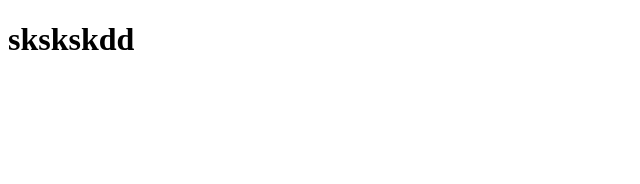
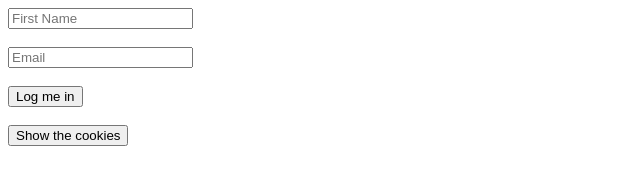
Before and after one commit to NohaHamdy/alx_javascript, a website: page Cookies_local_storage/0-index.html in a window 1280 px wide. Shown: the whole page, without its empty margins (0-640 px from the left). Drawn offline with Linux system fonts and the light colour scheme.

Commit message:
0. Create basic cookie

```diff
--- a/Cookies_local_storage/0-index.html
+++ b/Cookies_local_storage/0-index.html
@@ -1,12 +1,34 @@
 <!DOCTYPE html>
-<html lang="en">
-<head>
-    <meta charset="UTF-8">
-    <meta name="viewport" content="width=device-width, initial-scale=1.0">
-    <title>Document</title>
-</head>
-<body>
-    <h1>skskskdd</h1>
+<html>
+  <head>
+    <title>0-index</title>
+    <script>
+      function setCookies() {
+        let firstname = document.getElementById('firstname').value;
+        let email = document.getElementById('email').value;
+        document.cookie = `firstname=${firstname}`;
+        document.cookie = `email=${email}`;
+      }
 
-</body>
+      function showCookies() {
+        let cookies = document.cookie.split('; ');
+        let p = document.createElement('p');
+        p.innerHTML = 'Cookies: ';
+        for (let i = 0; i < cookies.length; i++) {
+          let cookie = cookies[i];
+          if (cookie.startsWith('firstname=') || cookie.startsWith('email=')) {
+            p.innerHTML += cookie.split('=')[1] + ', ';
+          }
+        }
+        p.innerHTML = p.innerHTML.slice(0, -2);
+        document.body.appendChild(p);
+      }
+    </script>
+  </head>
+  <body>
+    <input type="text" id="firstname" placeholder="First Name" /><br /><br />
+    <input type="text" id="email" placeholder="Email" /><br /><br />
+    <button onclick="setCookies()">Log me in</button><br /><br />
+    <button onclick="showCookies()">Show the cookies</button>
+  </body>
 </html>
```
Also changed, not shown: Cookies_local_storage/package.json (added, +7 -0 lines).
